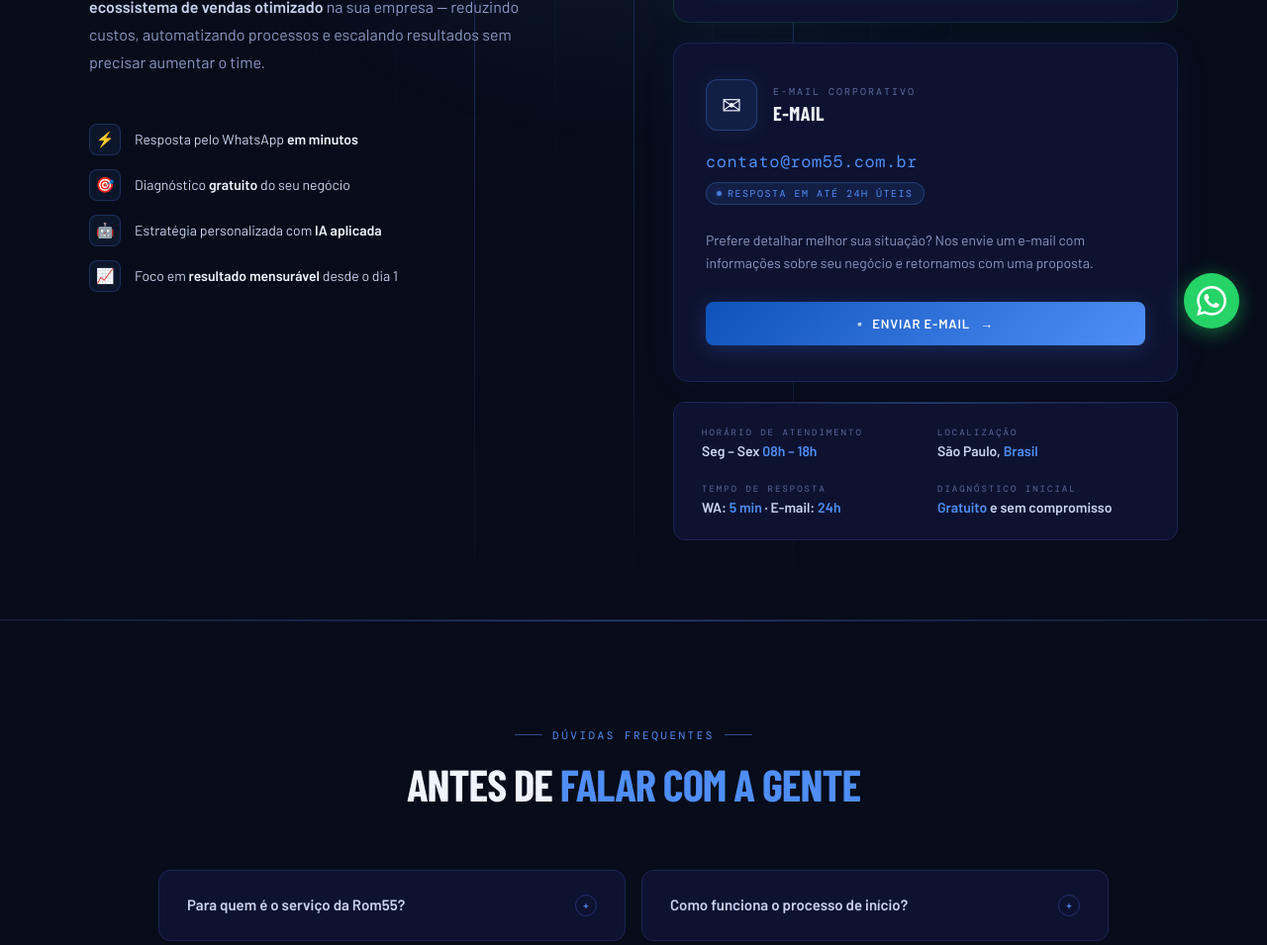
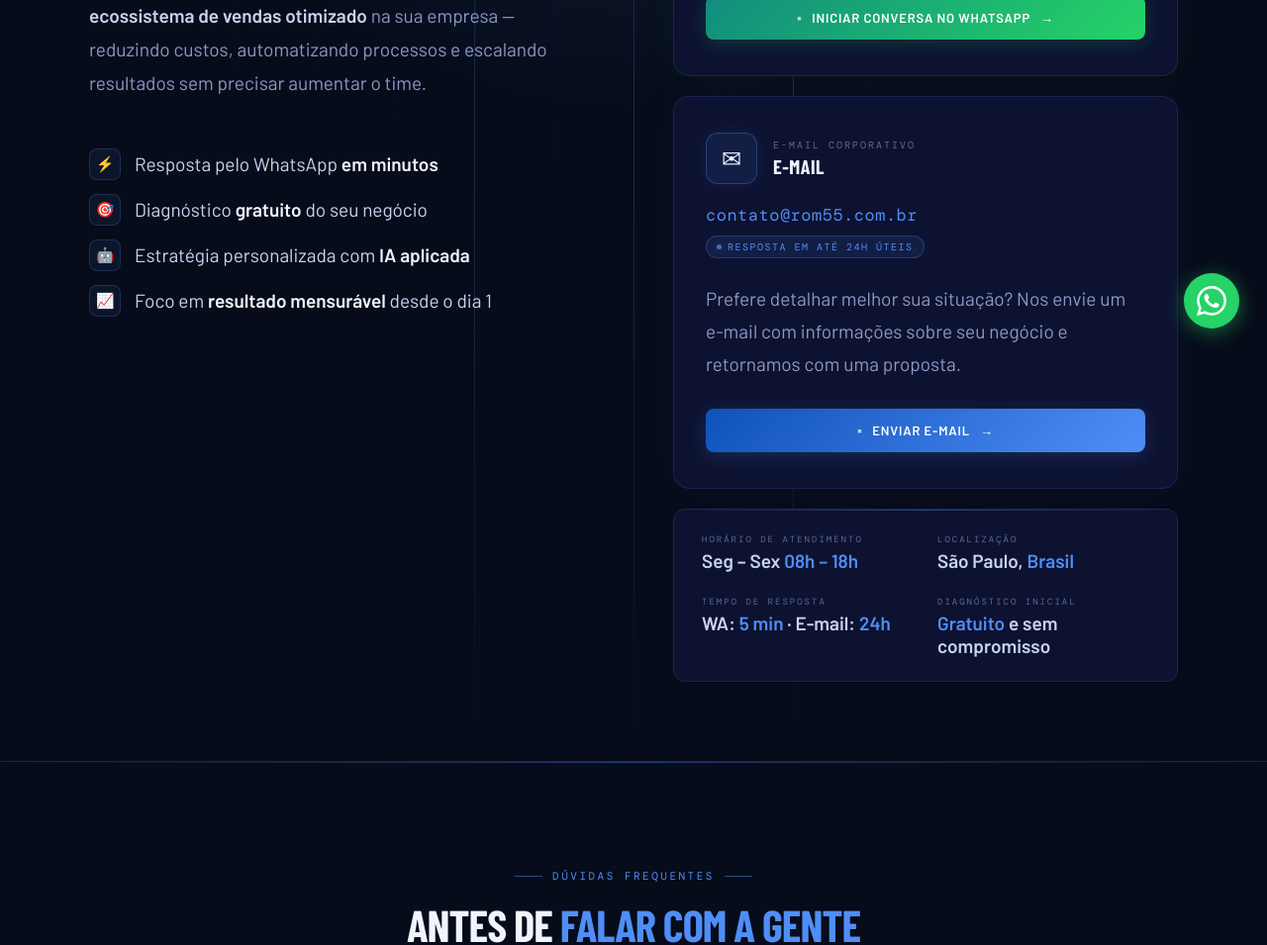
Before and after one commit to fazao/Rom55, a plain HTML site: page contato.html in a window 1280 px wide. Shown: the part 440-1395 px from the top of the page at 99% size. Drawn offline with nearby package versions, Linux system fonts and the light colour scheme; a web font is replaced by a local one.

Commit message:
Add files via upload

```diff
--- a/contato.html
+++ b/contato.html
@@ -329,7 +329,7 @@
     .contact-title .l3 { display: block; color: var(--fg-primary); }
 
     .contact-desc {
-      font-size: 16px; line-height: 1.75; color: var(--fg-muted);
+      font-size: 19px; line-height: 1.8; color: var(--fg-muted);
       margin-bottom: 48px; max-width: 480px;
       opacity: 0; animation: fade-up .8s var(--ease) .5s forwards;
     }
@@ -342,7 +342,7 @@
     }
     .promise-item {
       display: flex; align-items: center; gap: 14px;
-      font-size: 14px; color: var(--fg-secondary); line-height: 1.45;
+      font-size: 19px; color: var(--fg-secondary); line-height: 1.55;
     }
     .promise-icon {
       width: 32px; height: 32px; border-radius: 8px; flex-shrink: 0;
@@ -442,7 +442,7 @@
     @keyframes badge-pulse { 0%,100%{opacity:1} 50%{opacity:.4} }
 
     .ccard__desc {
-      font-size: 14px; line-height: 1.65; color: var(--fg-muted);
+      font-size: 19px; line-height: 1.75; color: var(--fg-muted);
       margin-bottom: 28px; position: relative; z-index: 2;
     }
 
@@ -488,7 +488,7 @@
       text-transform: uppercase; color: var(--fg-muted-2);
     }
     .info-item__value {
-      font-family: var(--font-body); font-size: 14px; font-weight: 600;
+      font-family: var(--font-body); font-size: 19px; font-weight: 600;
       color: var(--fg-secondary);
     }
     .info-item__value span { color: var(--blue-logo); }
@@ -535,7 +535,7 @@
     .faq__item:hover::before, .faq__item.is-open::before { opacity: 1; }
     .faq__q {
       display: flex; align-items: center; justify-content: space-between; gap: 16px;
-      font-family: var(--font-body); font-size: 15px; font-weight: 600;
+      font-family: var(--font-body); font-size: 19px; font-weight: 600;
       color: var(--fg-secondary); line-height: 1.4; user-select: none;
     }
     .faq__chevron {
@@ -546,7 +546,7 @@
     }
     .faq__item.is-open .faq__chevron { transform: rotate(45deg); background: rgba(79,142,247,.12); }
     .faq__a {
-      font-size: 14px; line-height: 1.7; color: var(--fg-muted);
+      font-size: 19px; line-height: 1.8; color: var(--fg-muted);
       max-height: 0; overflow: hidden;
       transition: max-height .4s var(--ease), margin-top .3s var(--ease);
     }
```
